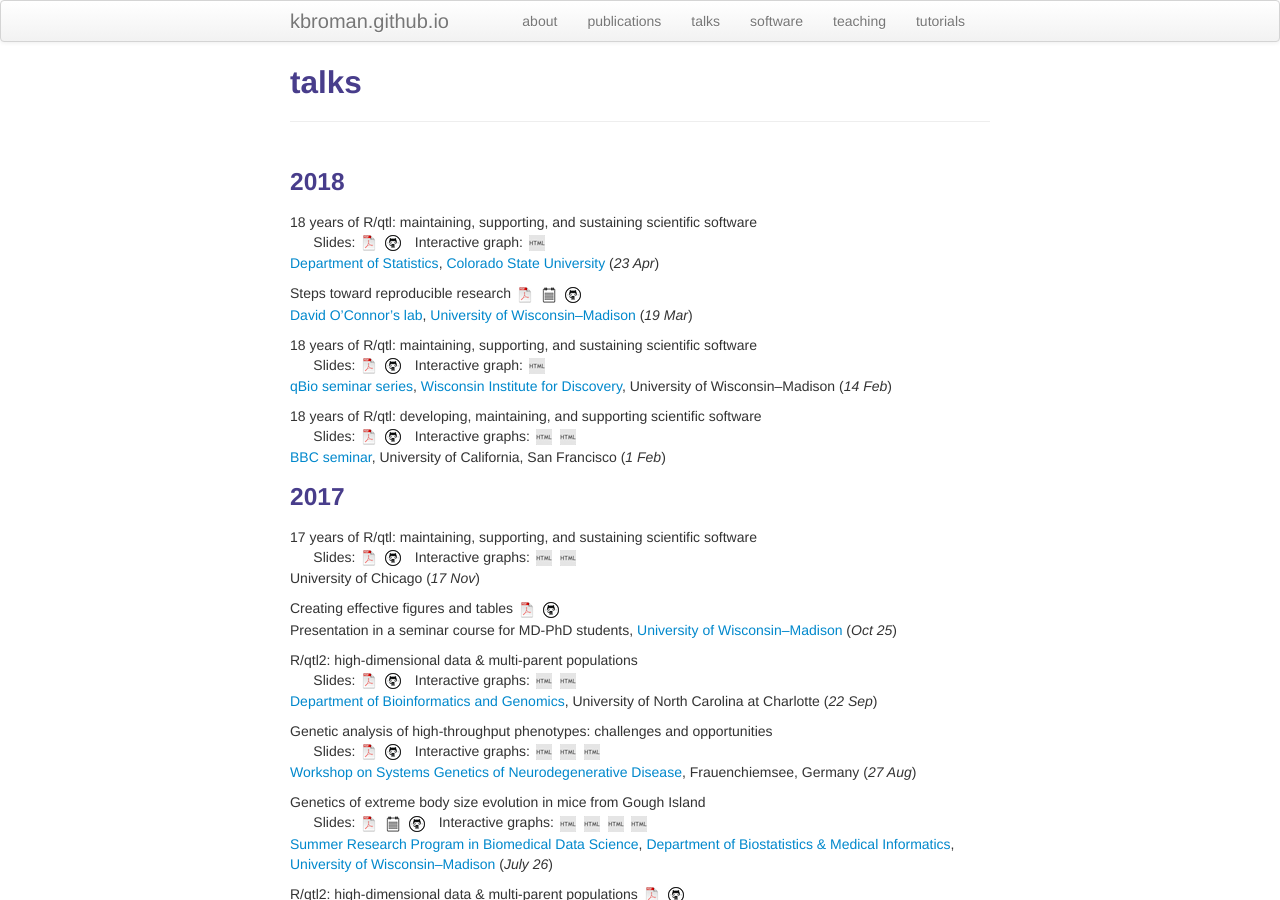
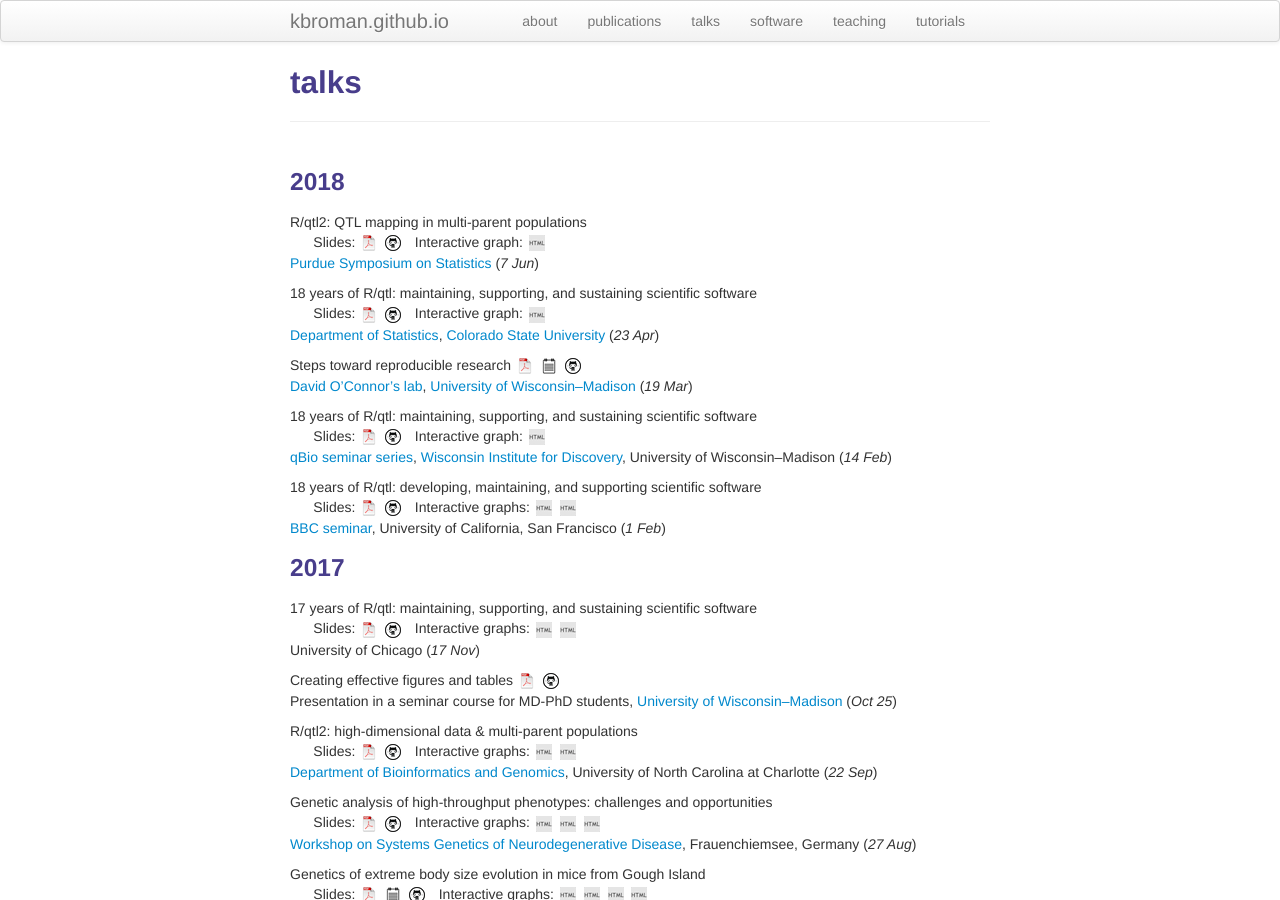
Before and after one commit to kbroman/kbroman.github.io, a Jekyll site: the page built from pages/talks.md, in a window 1280 px wide and 900 px high. Built offline with Jekyll 4.4.1, drawn with Linux system fonts in a browser that asks for light colours.

Commit message:
Add Purdue talk

```diff
--- a/pages/talks.md
+++ b/pages/talks.md
@@ -7,6 +7,16 @@ description: Karl Broman's talks
 
 
 ###  2018
+
+R/qtl2: QTL mapping in multi-parent populations<br/>
+&nbsp; &nbsp; &nbsp; Slides:
+[![pdf](icons16/pdf-icon.png)](https://www.biostat.wisc.edu/~kbroman/presentations/rqtl2_purdue2018.pdf)
+[![github](icons16/github-icon.png)](https://github.com/kbroman/Talk_Purdue2018)
+&nbsp; Interactive graph:
+[![many box plots](icons16/html-icon.png)](https://bit.ly/many_boxplots)
+<br/>
+[Purdue Symposium on Statistics](http://www.stat.purdue.edu/symp2018)
+(_7 Jun_)
 
 18 years of R/qtl: maintaining, supporting, and sustaining scientific software<br/>
 &nbsp; &nbsp; &nbsp; Slides:
```
